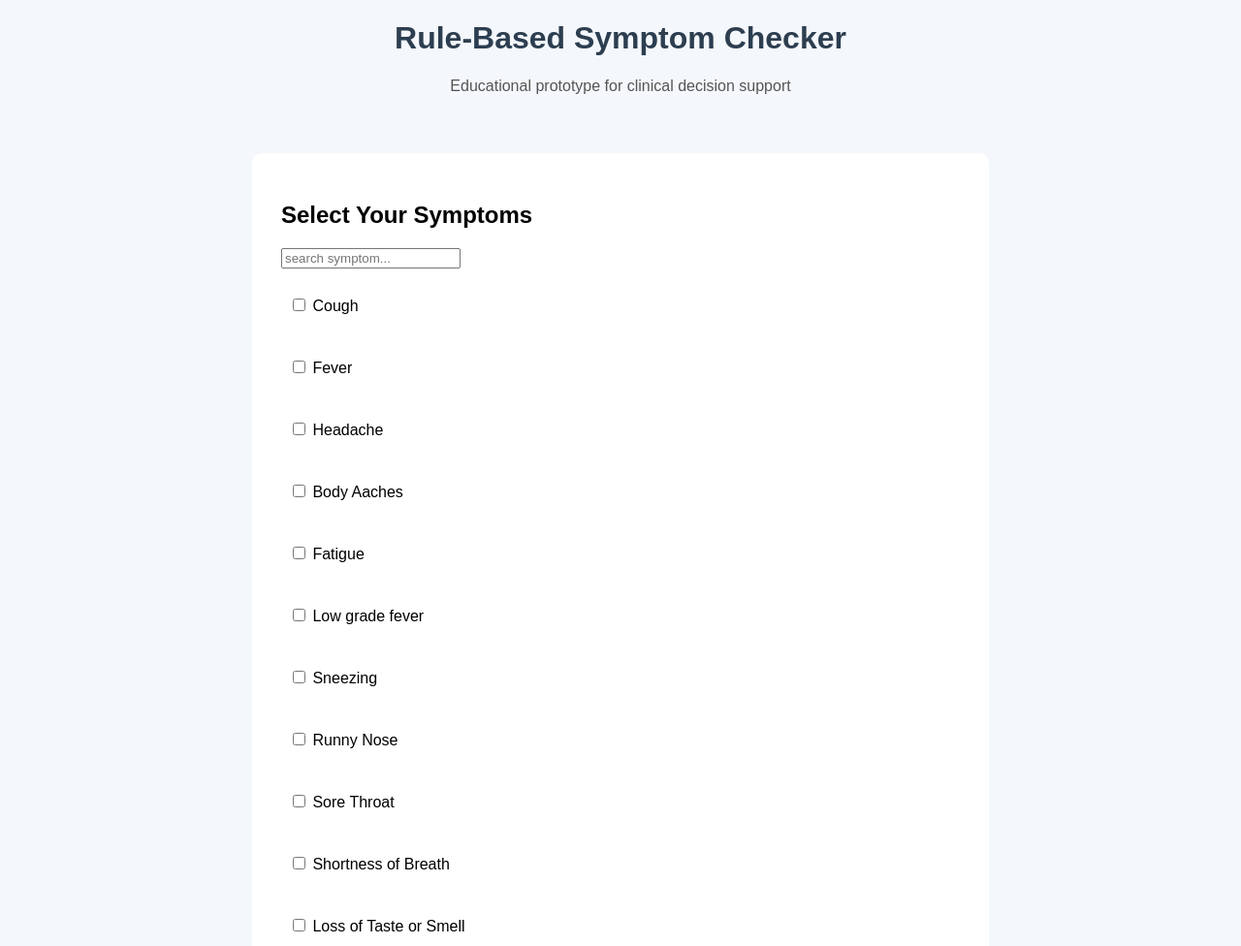
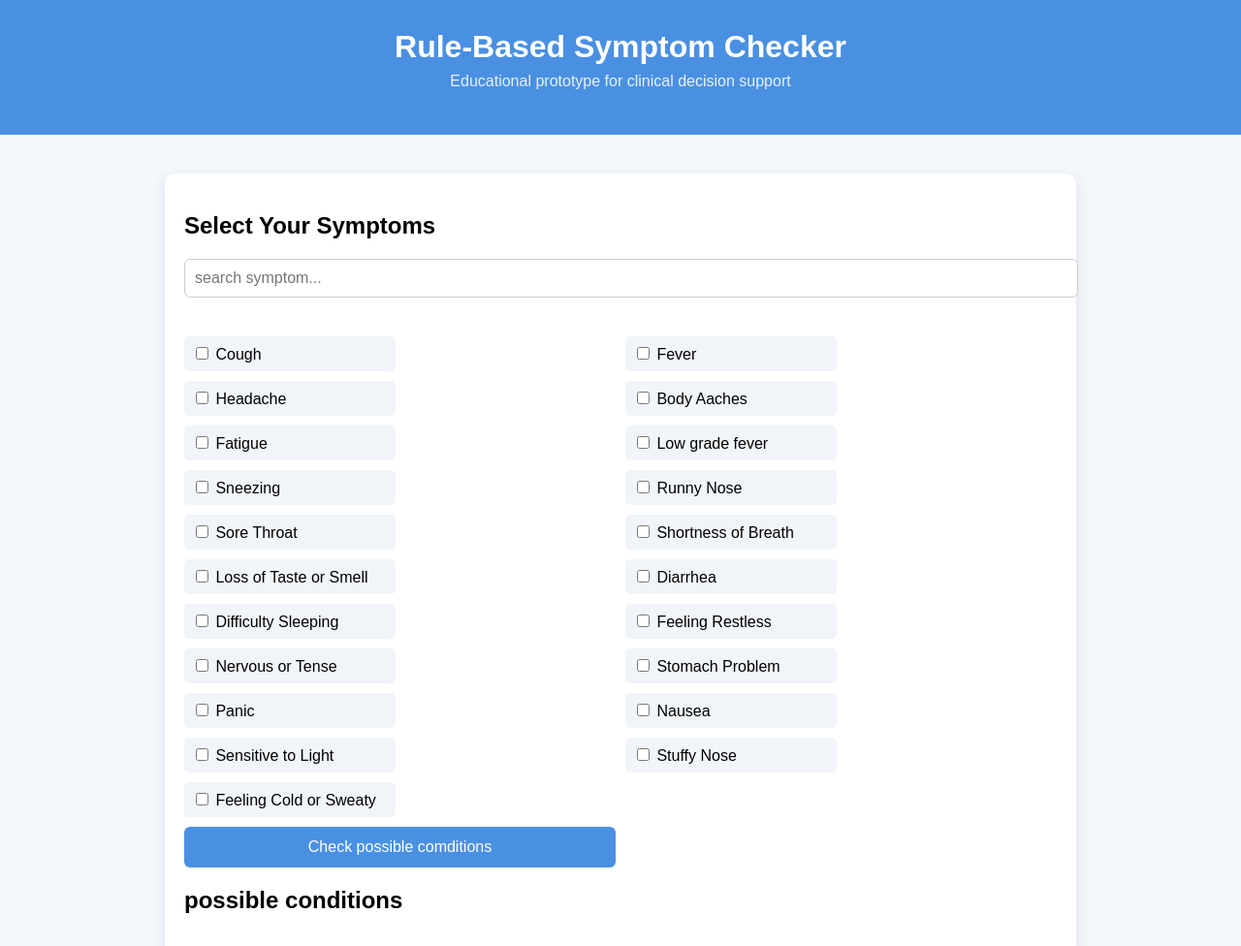
Before and after one commit to PatthamonCharaschimpleekul/Symptom-Checker, a plain HTML site: page Symptom-Checker/index.html in a window 1280 px wide. Shown: the top 976 px of the page at 97% size. Drawn offline with Linux system fonts and the light colour scheme.

Commit message:
add search bar style

```diff
--- a/Symptom-Checker/style.css
+++ b/Symptom-Checker/style.css
@@ -5,37 +5,74 @@ body{
     padding: 0;
 }
 
-.container {
-    max-width: 700px;
-    margin: 60px auto;
-    background: white;
-    padding: 30px;
-    border-radius: 10px;
+header{
+    background:#4a90e2;
+    color:white;
+    text-align:center;
+    padding:30px 20px;
 }
 
-h1{
-    text-align: center;
-    color: #2c3e50;
+header h1{
+    margin:0;
 }
 
-p{
-    text-align: center;
-    color: #555;
+header p{
+    margin-top:8px;
+    color:#e8f1ff;
+}
+
+.container {
+    max-width: 900px;
+    margin: 40px auto;
+    background: white;
+    padding: 20px;
+    border-radius: 10px;
+    box-shadow: 0 4px 15px rgba(0,0,0,0.1);
+}
+
+input[type="text"] {
+  width: 100%;
+  padding: 10px;
+  margin-bottom: 20px;
+  border-radius: 6px;
+  border: 1px solid #ccc;
+  font-size: 16px;
 }
 
 form{
+    display:grid;
+    grid-template-columns: repeat(auto-fill, minmax(180px, 1fr));
+    gap:10px;
     margin-top: 20px;
 }
 
-label{
-    display: block;
-    padding: 8px;
-    margin: 5px 0;
-    cursor: pointer;
+label {
+  display: block;
+  padding: 8px;
+  background: #f1f4f8;
+  border-radius: 5px;
+  cursor: pointer;
+  transition: background 0.2s;
 }
 
-ิbutton:hover{
+ิlabel:hover{
     background-color: #f8fbff;
+}
+
+button {
+  grid-column: span 2;
+  padding: 12px;
+  border: none;
+  background-color: #4a90e2;
+  color: white;
+  font-size: 16px;
+  border-radius: 6px;
+  cursor: pointer;
+  transition: background 0.2s;
+}
+
+button:hover {
+  background-color: #357abd;
 }
 
 #result{
@@ -49,3 +86,11 @@ label{
     margin-bottom: 15px;
     border-radius: 5px;
 }
+
+footer{
+    text-align:center;
+    margin-top:50px;
+    padding:20px;
+    color:#777;
+    font-size:14px;
+}
```
